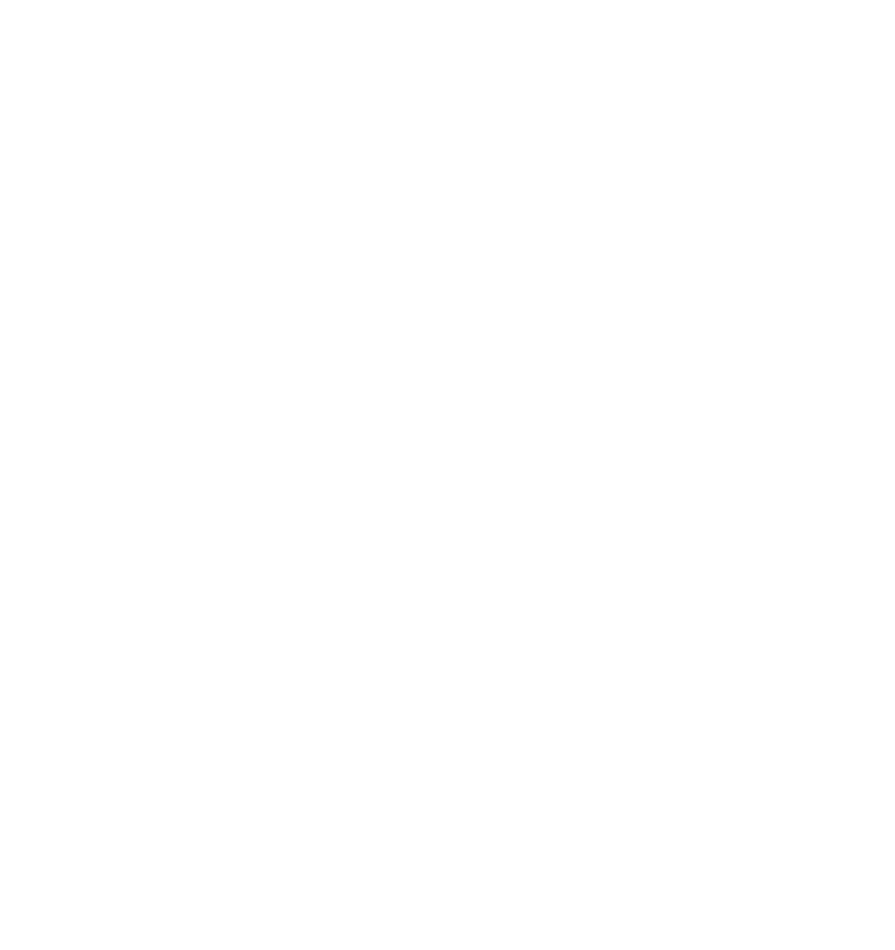
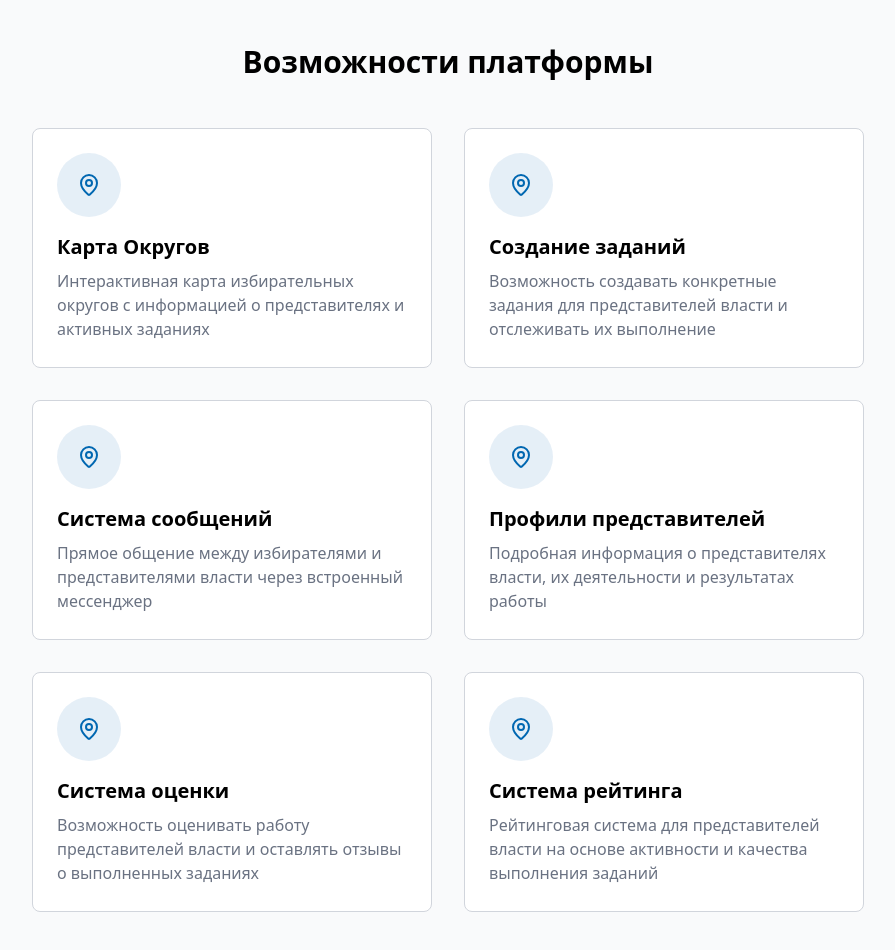
Before and after one commit to Bogdan-Bulavko/honor, a Vue app: page / in a window 1280 px wide. Shown: the part 520-1470 px from the top of the page, without its empty margins (192-1087 px from the left). Before the commit the page ends 800 px from the top, so only its background shows below. Built offline with nearby package versions, Linux system fonts and the light colour scheme.

Commit message:
create component Project Opportunities

```diff
--- a/src/assets/base.css
+++ b/src/assets/base.css
@@ -3,7 +3,6 @@
 @theme {
   --color-honor-blue: rgb(0 103 177);
   --color-honor-btn: rgb(13 162 231);
-  --color-primary-btn: rgb(13 162 231 / 90%);
   --color-honor-darkBlue: rgb(0 79 138);
   --color-honor-gray: rgb(245 245 247);
 }
--- a/src/components/HeaderHome.vue
+++ b/src/components/HeaderHome.vue
@@ -75,7 +75,7 @@
         </button>
         <a
           href="#"
-          class="ml-4 text-white rounded-md bg-honor-btn text-sm hover:bg-primary-btn transition-colors"
+          class="ml-4 text-white rounded-md bg-honor-btn text-sm hover:bg-honor-btn/90 transition-colors"
         >
           <button class="flex items-center gap-2 py-2 px-4">
             <svg
--- a/src/components/HomePage.vue
+++ b/src/components/HomePage.vue
@@ -1,11 +1,13 @@
 <script setup lang="ts">
 import HeaderHome from './HeaderHome.vue'
 import OfferHome from './OfferHome.vue'
+import ProjectOpportunities from './ProjectOpportunities.vue'
 </script>
 
 <template>
   <HeaderHome />
   <OfferHome />
+  <ProjectOpportunities />
 </template>
 
 <style scoped></style>
--- /dev/null
+++ b/src/components/ProjectOpportunities.vue
@@ -0,0 +1,78 @@
+<script setup lang="ts">
+const data = [
+  {
+    img: 'http://www.w3.org/2000/svg',
+    title: 'Карта Округов',
+    text: 'Интерактивная карта избирательных округов с информацией о представителях и активных заданиях',
+  },
+  {
+    img: 'http://www.w3.org/2000/svg',
+    title: 'Создание заданий',
+    text: 'Возможность создавать конкретные задания для представителей власти и отслеживать их выполнение',
+  },
+  {
+    img: 'http://www.w3.org/2000/svg',
+    title: 'Система сообщений',
+    text: 'Прямое общение между избирателями и представителями власти через встроенный мессенджер',
+  },
+
+  {
+    img: 'http://www.w3.org/2000/svg',
+    title: 'Профили представителей',
+    text: 'Подробная информация о представителях власти, их деятельности и результатах работы',
+  },
+  {
+    img: 'http://www.w3.org/2000/svg',
+    title: 'Система оценки',
+    text: 'Возможность оценивать работу представителей власти и оставлять отзывы о выполненных заданиях',
+  },
+  {
+    img: 'http://www.w3.org/2000/svg',
+    title: 'Система рейтинга',
+    text: 'Рейтинговая система для представителей власти на основе активности и качества выполнения заданий',
+  },
+]
+</script>
+
+<template>
+  <section class="py-16 p-4 bg-gray-50">
+    <div class="max-w-[1280px] m-auto">
+      <h2 class="mb-12 text-3xl font-bold text-center">Возможности платформы</h2>
+      <div class="flex flex-wrap justify-center gap-8">
+        <div v-for="card in data">
+          <a href="#" class="block transition-transform hover:scale-105">
+            <div class="p-6 max-w-[400px] min-h-[240px] bg-white border border-gray-300 rounded-lg">
+              <div
+                class="bg-honor-blue/10 rounded-full p-4 w-16 h-16 flex items-center justify-center mb-4"
+              >
+                <svg
+                  :xmlns="card.img"
+                  width="24"
+                  height="24"
+                  viewBox="0 0 24 24"
+                  fill="none"
+                  stroke="currentColor"
+                  stroke-width="2"
+                  stroke-linecap="round"
+                  stroke-linejoin="round"
+                  class="lucide lucide-map-pin text-honor-blue"
+                >
+                  <path
+                    d="M20 10c0 4.993-5.539 10.193-7.399 11.799a1 1 0 0 1-1.202 0C9.539 20.193 4 14.993 4 10a8 8 0 0 1 16 0"
+                  ></path>
+                  <circle cx="12" cy="10" r="3"></circle>
+                </svg>
+              </div>
+              <h3 class="font-bold text-xl mb-2">{{ card.title }}</h3>
+              <p class="text-gray-500">
+                {{ card.text }}
+              </p>
+            </div>
+          </a>
+        </div>
+      </div>
+    </div>
+  </section>
+</template>
+
+<style scoped></style>
```
